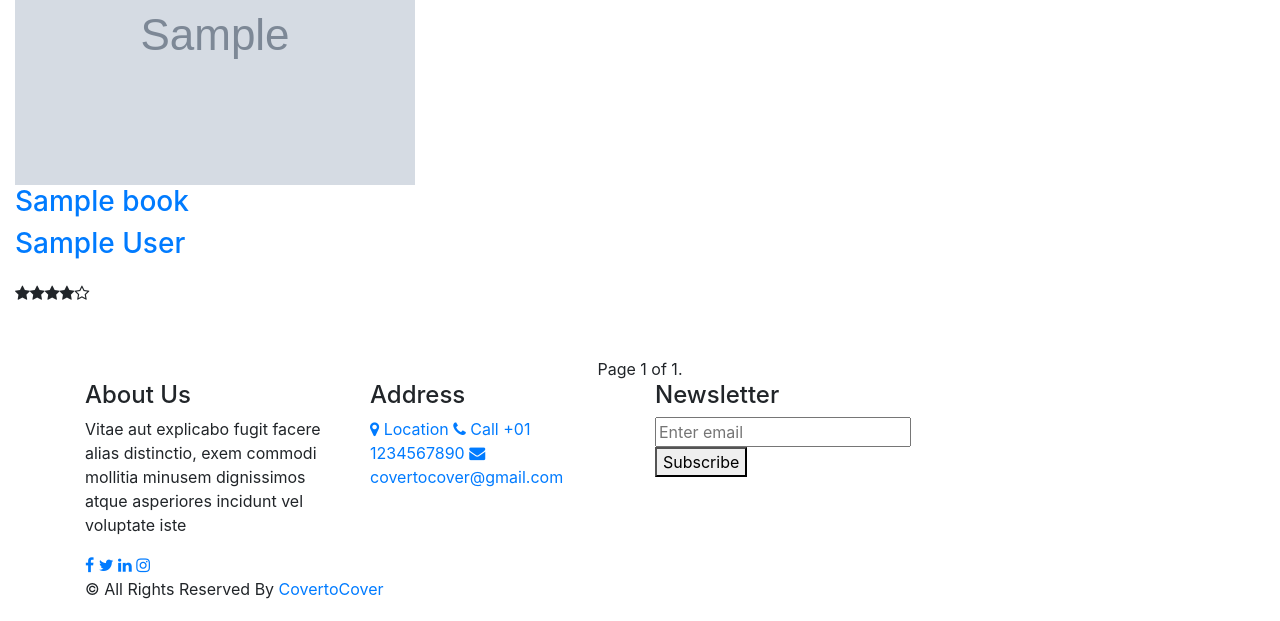
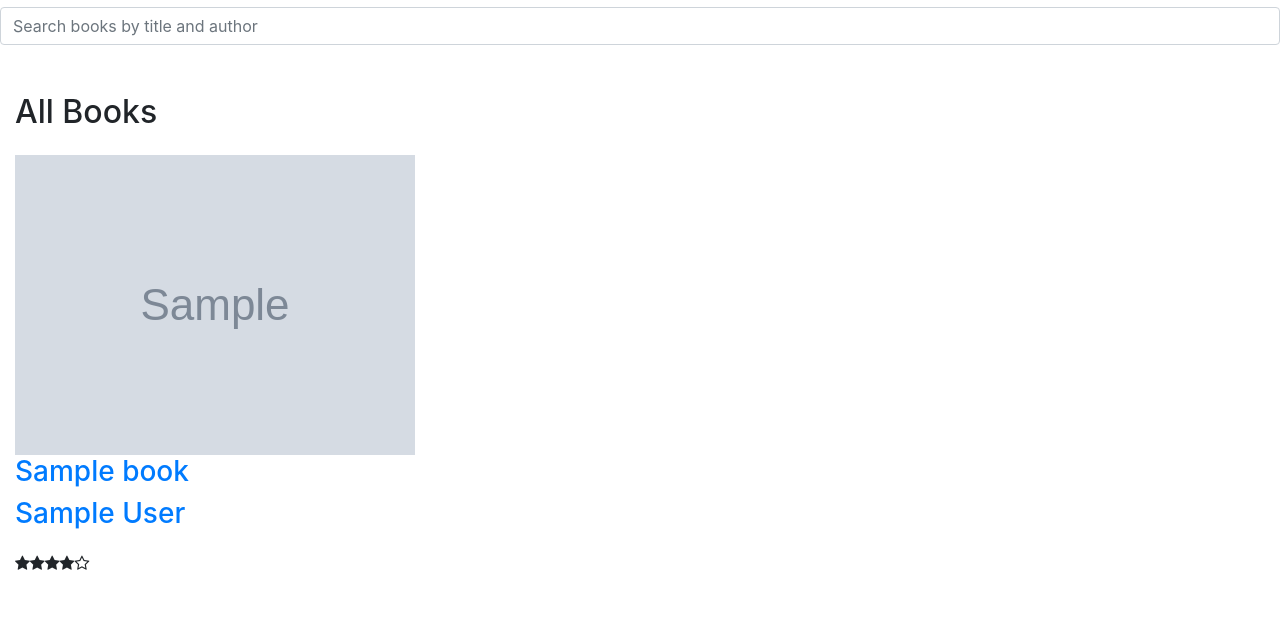
Before and after one commit to kerry407/bookapp, a Django app: page /all-books/ in a window 1280 px wide. Shown: the part 309-930 px from the top of the page. Before the commit the page ends 908 px from the top, so only its background shows below. Run offline with Django 4.2, Linux system fonts and the light colour scheme; a user stored in the database is signed in; tables that the repository leaves empty hold one stand-in row (values such as "Sample post"); grey boxes marked "Sample" are stand-in pictures; some libraries are stand-ins or nearby versions.

Commit message:
Refactored code

```diff
--- a/book_app/templates/book_app/all_books.html
+++ b/book_app/templates/book_app/all_books.html
@@ -1,16 +1,26 @@
 {% extends "base.html" %}
+
 
 {% block title %}
   <title>All Books</title>
 {% endblock title %}
 
 {% block navbar %}
-  {% include "book_app/includes/book_nav.html" %}
+  {% include "book_app/includes/navbar.html" %}
 {% endblock navbar %}
 
 {% block book-list %}
 
+  <div class="search-form">
+    <form action="" method="GET">
+      <div class="mb-3">
+        <input type="text" class="form-control" id="exampleInputEmail1" placeholder="Search books by title and author" name="search_obj">
+      </div>
+    </form>
+  </div>
+
   <section class="container-fluid">
+    {% if books %}
     <div class="heading_container heading_center mt-5">
       <h2>
         All Books
@@ -18,7 +28,7 @@
     </div>
       <div id="wrapper" class="mb-5 mt-3">
         <div id="flexContainer">
-        {% for book in object_list %}
+        {% for book in books %}
             <div class="flexItems mt-4">
               <div class="bookImage"><img src="{{ book.book_image.url }}" alt=""></div>
               <div class="description ">
@@ -64,35 +74,32 @@
         {% endfor %}
         </div>
       </div>
+      {% else %}
+        <p class="mt-5 mb-5"><h3 class="text-center"> Sorry, your search returned no item</h3></p>
+    {% endif %}
   </section>
-  <div class="d-flex justify-content-center">
-    <span class="current">
-      Page {{ page_obj.number }} of {{ page_obj.paginator.num_pages }}.
-    </span>
-  </div>
-  <!-- <div class="page-content page-container" id="page-content"> -->
+
   <div class="padding">
     <div class="container d-flex justify-content-center pagination-success">
         <nav>
-              {% if page_obj.has_other_pages %}
+          {% if books.has_other_pages %}
             <ul class="pagination d-flex justify-content-center text-nowrap">
-                    {% if page_obj.has_previous %}
-                      <li class="page-item"><a class="page-link" href="?page={{ page_obj.previous_page_number }}" data-abc="true"><i class="fa fa-angle-left"></i></a></li>
+                {% if books.has_previous %}
+                  <li class="page-item"><a class="page-link" href="?page={{ books.previous_page_number }}" data-abc="true"><i class="fa fa-angle-left"></i></a></li>
                 {% else %}
                   <li class="page-item"><a class="page-link" data-abc="true"><i class="fa fa-angle-left"></i></a></li>
                 {% endif %}
 
-                    {% for item in page_obj.paginator.page_range %}
-                      {% if page_obj.number == item %}
+                {% for item in books.paginator.page_range %}
+                  {% if books.number == item %}
                   <li class="page-item"><a class="page-link" data-abc="true">{{ item }}</a></li>
                   {% else %}
                   <li class="page-item active"><a class="page-link" href="?page={{ item }}" data-abc="true">{{ item }}</a></li>
                   {% endif %}
                 {% endfor %}
 
-                    {% if page_obj.has_next %}
-                    <!-- <li class="page-item"><a class="page-link" href="?page={{ page_obj.paginator.num_pages }}" data-abc="true">{{ page_obj.paginator.num_pages }}</i></a></li> -->
-                    <li class="page-item"><a class="page-link" href="?page={{ page_obj.next_page_number }}" data-abc="true"><i class="fa fa-angle-right"></i></a></li>
+                {% if books.has_next %}
+                <li class="page-item"><a class="page-link" href="?page={{ books.next_page_number }}" data-abc="true"><i class="fa fa-angle-right"></i></a></li>
                 {% else %}
                 <li class="page-item"><a class="page-link" data-abc="true"><i class="fa fa-angle-right"></i></a></li>
                 {% endif %}
@@ -101,11 +108,9 @@
         </nav>
     </div>
 </div>
-<!-- </div> -->
 
+{% if books %}
+  {% include "book_app/includes/footer.html" %}
+{% endif %}
 
 {% endblock book-list %}
-
-{% block footer %}
-  {% include "book_app/includes/footer.html" %}
-{% endblock footer %}
--- a/book_app/templates/book_app/author.html
+++ b/book_app/templates/book_app/author.html
@@ -5,7 +5,7 @@
 {% endblock title %}
 
 {% block navbar %}
-  {% include "book_app/includes/book_nav.html" %}
+  {% include "book_app/includes/navbar.html" %}
 {% endblock navbar %}
 
 
--- a/book_app/templates/book_app/includes/book_nav.html
+++ /dev/null
@@ -1,68 +0,0 @@
-{% load static %}
-
-{% block navbar %}
-
-    <!-- header section strats -->
-    <header class="header_section">
-        <div class="container-fluid">
-          <nav class="navbar navbar-expand-lg custom_nav-container ">
-            <a class="navbar-brand" href="{% url 'book-home' %}">
-              <span>
-                CovertoCover
-              </span>
-            </a>
-
-            <button class="navbar-toggler" type="button" data-toggle="collapse" data-target="#navbarSupportedContent" aria-controls="navbarSupportedContent" aria-expanded="false" aria-label="Toggle navigation">
-              <span class=""> </span>
-            </button>
-
-            <div class="collapse navbar-collapse" id="navbarSupportedContent">
-              <ul class="navbar-nav">
-                <li class="nav-item active">
-                  <a class="nav-link pl-lg-0" href="{% url 'book-home' %}">Home <span class="sr-only">(current)</span></a>
-                </li>
-                <li class="nav-item">
-                    <a class="nav-link" href="{% url 'all-books' %}">Library</a>
-                </li>
-                <li class="nav-item">
-                  <a class="nav-link" href="{% url 'categories' %}">Categories</a>
-                </li>
-                <li class="nav-item">
-                  <a class="nav-link" href="{% url 'contact-form' %}">Contact Us</a>
-                </li>
-                {% if user.id %}
-                  <li class="nav-item">
-                    <a class="nav-link" href="{% url 'shopcart' %}">
-                      {% if item_count > 0 %}
-                      <i class="fa badge fa-lg" value={{item_count}}>&#xf290;</i>
-                      {% else %}
-                      <i class="fa badge fa-lg" value=0>&#xf290;</i>
-                      {% endif %}
-                    </a>
-                  </li>
-                {% else %}
-                  <li class="nav-item">
-                    <a class="nav-link" href="{% url 'register-page' %}"> create account </a>
-                  </li>
-                  <li class="nav-item">
-                    <a class="nav-link" href="{% url 'login-page' %}"> login </a>
-                  </li>
-                  <li class="nav-item">
-                    <a class="nav-link" href="{% url 'shopcart' %}">
-                      <i class="fa shopping-bag fa-lg">&#xf290;</i>
-                    </a>
-                  </li>
-                {% endif %}
-                <form class="search_form" method="GET">
-                  <input type="text" class="form-control" placeholder="Search Books" name="title">
-                  <button class="" type="submit">
-                    <i class="fa fa-search" aria-hidden="true"></i>
-                  </button>
-                </form>
-              </ul>
-            </div>
-          </nav>
-        </div>
-      </header>
-
-{% endblock navbar %}
--- a/book_app/templates/book_app/includes/new_books.html
+++ b/book_app/templates/book_app/includes/new_books.html
@@ -4,7 +4,7 @@
     <section class="container mt-5">
         <div class="heading_container heading_center">
             <h2>
-              Latest Books
+              Latest Drops
             </h2>
             <p>
               Catch a thrill on all our new collections.
--- a/book_app/urls.py
+++ b/book_app/urls.py
@@ -4,11 +4,10 @@
 
 urlpatterns = [
     path('', views.homepage, name='book-home'),
-    path('all-books/', views.BookListView.as_view(), name='all-books'),
+    path('all-books/', views.all_books, name='all-books'),
     path('saved-books/', views.AddToSavedBooksView.as_view(), name='save-book'),
     path('book-detail/<slug:slug>/', views.book_details, name='book-detail'),
     path('<str:firstname>-<str:lastname>/<int:pk>/', views.author_page, name='author-page'),
-    path('thankyou/', views.thankyoupage),
     path('category/<str:title>/', views.CategoryView.as_view(), name='category-page'),
     path('categories/', views.CategoryListView.as_view(), name='categories'),
     path('contactform/', views.ContactFormView.as_view(), name='contact-form'),
--- a/book_app/views.py
+++ b/book_app/views.py
@@ -16,7 +16,7 @@
 
 def homepage(request):
     """
-        This page contains the latest books in the store.
+        This view contains the latest books in the store.
         Therefore, it contains logic for accessing the latest books
         from the database and then to the templates.
     """
@@ -33,66 +33,28 @@
 
     return render(request, 'book_app/index.html', context)
 
-# def all_books(request):
 
-#     books = Book.objects.all().order_by('-rating')
-#     book_count = books.count()
-#     average_rating = books.aggregate(Avg('rating'))
-#     rating = average_rating['rating__avg'] # You can pass different methods to the aggregation methods.
+def all_books(request):
+
+    books = Book.objects.all().order_by('-rating')
+    book_count = books.count()
+    book_filter = BookFilters(request.GET, queryset=books)
+    books = book_filter.qs
+    paginator = Paginator(books, 4)
+    page = request.GET.get('page')
+    paged_object = paginator.get_page(page)
 
 
-#     context = {
-#         'books': books,
-#         'book_count': book_count,
-#         'average_rating': rating,
-#     }
+    context = {
+        'book_count': book_count,
+        'book_filter': book_filter,
+        'books': paged_object,
+        'page': page,
+    }
 
-#     return render(request, 'book_app/all_books.html', context)
-
-class BookListView(ListView):
-    model = Book
-    template_name = "book_app/all_books.html"
-    paginate_by = 4
+    return render(request, 'book_app/all_books.html', context)
 
 
-    def get_context_data(self, **kwargs):
-        context = super().get_context_data(**kwargs)
-        books = Book.objects.all()
-        book_filter = BookFilters(self.request.GET, queryset=books)
-        books = book_filter.qs
-        book_count = books.count()
-        average_rating = books.aggregate(Avg('rating'))
-        rating = average_rating['rating__avg']
-        context["book_count"] = book_count
-        context["average_rating"] = rating
-        context["book-filter"] = book_filter
-        context['books'] = books
-
-        return context
-
-    def get_queryset(self):
-        order = super().get_queryset()
-        ordering = order.order_by("-rating")
-
-        return ordering
-
-# def book_details(request, slug):
-#     """
-#     This view is for the book details page, using the get() method we can
-#     query data for each particular book from the database. We have the option
-#     of trying to get the data and handle the url exception by raising Http40    4()
-#     or by just usng the get_object_or_404() method to simply do the same thing
-
-#     """
-
-#     # try:
-#     #     book_item = Book.objects.get(title=title)
-#     # except Exception:
-#     #     raise Http404()
-
-#     book_item = get_object_or_404(Book, slug=slug)
-
-#     return render(request, 'book_app/book_detail.html', {'book': book_item})
 
 
 def book_details(request, slug):
@@ -133,31 +95,21 @@
     return  render(request, 'book_app/book_detail.html', context)
 
 
-def thankyoupage(request):
-    return render(request, "book_app/thankyou.html")
 
 def author_page(request, firstname, lastname, pk):
     specific_author = Author.objects.get(first_name=firstname, last_name=lastname, id=pk)
     books_by_author = specific_author.books.filter()
-    # books_by_author = Book.objects.filter(author__first_name=firstname, author_id=id)
-    book_count = books_by_author.count()
-    average_rating = books_by_author.aggregate(Avg('rating'))
-    rating = average_rating["rating__avg"]
     book_filter = BookFilters(request.GET, queryset=books_by_author)
     books_by_author = book_filter.qs
-
-    paginator = Paginator(books_by_author, 1)
+    paginator = Paginator(books_by_author, 4)
     page = request.GET.get('page')
     paged_category = paginator.get_page(page)
 
     context = {
-        'books_by_author': books_by_author,
-        'book_count': book_count,
-        'average_rating': rating,
         'specific_author': specific_author,
         'book_filter': book_filter,
         'page': page,
-        'paged_category': paged_category,
+        'books_by_author': paged_category,
     }
 
     return render(request, 'book_app/author.html', context)
@@ -184,41 +136,6 @@
     model = Category
     template_name = "book_app/categories.html"
     context_object_name = "category_list"
-
-
-# class SaveBookView(LoginRequiredMixin, View):
-#     login_url = 'login-page'
-
-#     def get(self, request):
-#         saved_book = request.session.get('save_for_later_book')
-
-#         if saved_book is None or len(saved_book) == 0:
-#             books = []
-#         else:
-#             books = Book.objects.filter(slug__in=saved_book)
-
-#         context = {
-#             'books': books
-#         }
-
-#         return render(request, 'book_app/saved_book.html', context)
-
-#     def post(self, request):
-#         book_slug = request.POST.get('book_slug')
-
-#         if not request.session.has_key("save_for_later_book") or not request.session["save_for_later_book"]:
-#             request.session["save_for_later_book"] = [book_slug]
-#         else:
-#             saved_book = request.session["save_for_later_book"]
-
-#             if book_slug not in saved_book:
-#                 saved_book.append(book_slug)
-#             else:
-#                 saved_book.remove(book_slug)
-
-#             request.session["save_for_later_book"] = saved_book
-
-#         return redirect('book-detail', slug=book_slug)
 
 
 class AddToSavedBooksView(LoginRequiredMixin ,View):
--- a/orders/models.py
+++ b/orders/models.py
@@ -13,7 +13,7 @@
 
     def __str__(self):
         return f"{self.book.title} added by {self.user.username}"
-
+    # property that will be called in the template
     @property
     def amount(self):
         if self.book.id is not None:
--- a/templates/base.html
+++ b/templates/base.html
@@ -34,8 +34,6 @@
 </head>
 <body>
     {% block navbar %} {% endblock navbar %}
-
-    {% block book-navbar %} {% endblock book-navbar %}
 
     {% block banner %} {% endblock banner %}
 
--- a/users/views.py
+++ b/users/views.py
@@ -90,14 +90,8 @@
 @login_required(login_url='login-page')
 def userprofile(request):
     profile = Userprofile.objects.get(user__username=request.user.username)
-    payments = Payment.objects.filter(user__username=request.user.username, order_placed=True).order_by('-id')
-    reference_array = [item.order_code for item in payments]
-
-    cart = ShopCart.objects.filter(user__username=request.user.username, order_code__in=reference_array, order_placed=True)
 
     context = {
         'userprofile': profile,
-        'payments': payments,
-        'cart': cart,
     }
     return render(request, 'users/userprofile.html', context)
```
Also changed, not shown: book_app/filters.py (+9 -2 lines), orders/templates/orders/checkout.html (+4 -4 lines), orders/templates/orders/orderhistory.html (+2 -5 lines), orders/templates/orders/shopcart.html (+3 -4 lines), orders/views.py (+14 -9 lines). Lines whose indentation alone changed are shown as unchanged.
